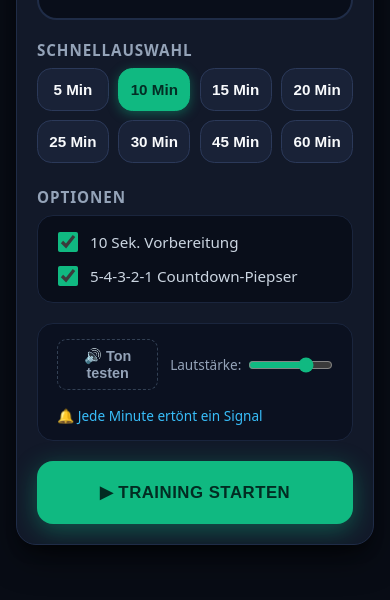
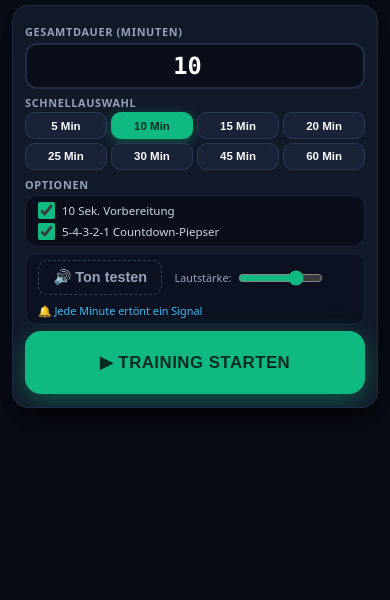
Before and after one commit to ArmendMur/emom-training-timer, a plain HTML site: page index.html in a window 390 px wide. Shown: the part 244-844 px from the top of the page. Drawn offline with Linux system fonts and the light colour scheme.

Commit message:
Lock all mobile menus to 100dvh without scrolling

```diff
--- a/index.html
+++ b/index.html
@@ -40,30 +40,46 @@
     }
 
     body {
-      min-height: 100vh;
-      min-height: 100dvh;
+      height: 100vh;
+      height: 100dvh;
+      max-height: 100dvh;
+      overflow: hidden;
+      overscroll-behavior: none;
       display: flex;
       flex-direction: column;
       align-items: center;
       justify-content: center;
-      padding: max(1rem, env(safe-area-inset-top)) max(1rem, env(safe-area-inset-right)) max(1rem, env(safe-area-inset-bottom)) max(1rem, env(safe-area-inset-left));
+      padding: max(0.4rem, env(safe-area-inset-top)) max(0.75rem, env(safe-area-inset-right)) max(0.4rem, env(safe-area-inset-bottom)) max(0.75rem, env(safe-area-inset-left));
       transition: background-color 0.3s ease;
     }
 
-    /* Container: Auf Mobile kompakt, auf Desktop großzügig */
+    /* Container: Auf Mobile kompakt & immer in 100dvh zentriert, auf Desktop großzügig */
     .container {
       width: 100%;
       max-width: 650px;
+      height: 100%;
+      max-height: 100%;
       margin: auto;
       display: flex;
       flex-direction: column;
-      gap: 1.25rem;
+      justify-content: center;
+      gap: clamp(0.35rem, 1vh, 1.25rem);
       transition: max-width 0.35s ease, padding 0.35s ease;
+      min-height: 0;
     }
 
     @media (min-width: 900px) {
+      body {
+        height: auto;
+        min-height: 100vh;
+        overflow-y: auto;
+        padding: max(1rem, env(safe-area-inset-top)) max(1rem, env(safe-area-inset-right)) max(1rem, env(safe-area-inset-bottom)) max(1rem, env(safe-area-inset-left));
+      }
+
       .container {
         max-width: min(94vw, 1150px);
+        height: auto;
+        max-height: none;
       }
     }
 
@@ -507,6 +523,102 @@
       font-size: clamp(1.2rem, 2.5vw, 1.45rem);
       padding: clamp(1.15rem, 2vh, 1.4rem);
       width: 100%;
+    }
+
+    /* Auf Mobile Bildschirmen: Setup-Menü passt 100% ohne Scrollen in die Bildschirmhöhe */
+    @media (max-width: 899px) {
+      header h1 {
+        font-size: clamp(1.35rem, 2.8vh, 1.85rem);
+      }
+
+      header p {
+        font-size: clamp(0.72rem, 1.3vh, 0.85rem);
+        margin-top: 0.1rem;
+      }
+
+      .card {
+        padding: clamp(0.55rem, 1.5vh, 1.1rem) clamp(0.75rem, 2.5vw, 1.25rem);
+        border-radius: clamp(1rem, 2.5vw, 1.5rem);
+      }
+
+      .setup-group {
+        gap: clamp(0.3rem, 0.9vh, 0.65rem);
+      }
+
+      .setup-grid {
+        gap: clamp(0.3rem, 0.9vh, 0.65rem);
+      }
+
+      .setup-col {
+        gap: clamp(0.2rem, 0.7vh, 0.5rem);
+      }
+
+      .setup-col-right {
+        gap: clamp(0.2rem, 0.7vh, 0.5rem);
+      }
+
+      .input-label {
+        font-size: clamp(0.68rem, 1.2vh, 0.8rem);
+      }
+
+      .number-input-wrapper {
+        margin-top: 0.15rem;
+      }
+
+      input[type="number"] {
+        font-size: clamp(1.45rem, 2.8vh, 1.95rem);
+        padding: clamp(0.35rem, 0.8vh, 0.55rem);
+        border-radius: 0.75rem;
+      }
+
+      .quick-presets {
+        gap: clamp(0.2rem, 0.5vh, 0.4rem);
+        margin-top: 0.15rem;
+      }
+
+      .btn-preset {
+        padding: clamp(0.32rem, 0.75vh, 0.5rem) 0.2rem;
+        font-size: clamp(0.72rem, 1.35vh, 0.85rem);
+        border-radius: 0.6rem;
+      }
+
+      .options-row {
+        padding: clamp(0.32rem, 0.75vh, 0.55rem) 0.75rem;
+        gap: clamp(0.2rem, 0.5vh, 0.35rem);
+        border-radius: 0.75rem;
+        margin-top: 0.15rem;
+      }
+
+      .toggle-label {
+        font-size: clamp(0.72rem, 1.35vh, 0.85rem);
+        gap: 0.45rem;
+      }
+
+      .toggle-label input[type="checkbox"] {
+        width: 1.05rem;
+        height: 1.05rem;
+      }
+
+      .sound-settings-bar {
+        padding: clamp(0.32rem, 0.75vh, 0.55rem) 0.75rem;
+        border-radius: 0.75rem;
+        gap: 0.45rem;
+      }
+
+      .sound-settings-bar span {
+        font-size: clamp(0.68rem, 1.2vh, 0.78rem) !important;
+      }
+
+      .btn-test {
+        font-size: clamp(0.7rem, 1.25vh, 0.8rem);
+        padding: 0.3rem 0.6rem;
+      }
+
+      .btn-start-workout {
+        padding: clamp(0.55rem, 1.4vh, 0.9rem) 1rem;
+        font-size: clamp(0.95rem, 2vh, 1.2rem);
+        border-radius: 0.8rem;
+      }
     }
 
     @media (min-width: 900px) {
```
